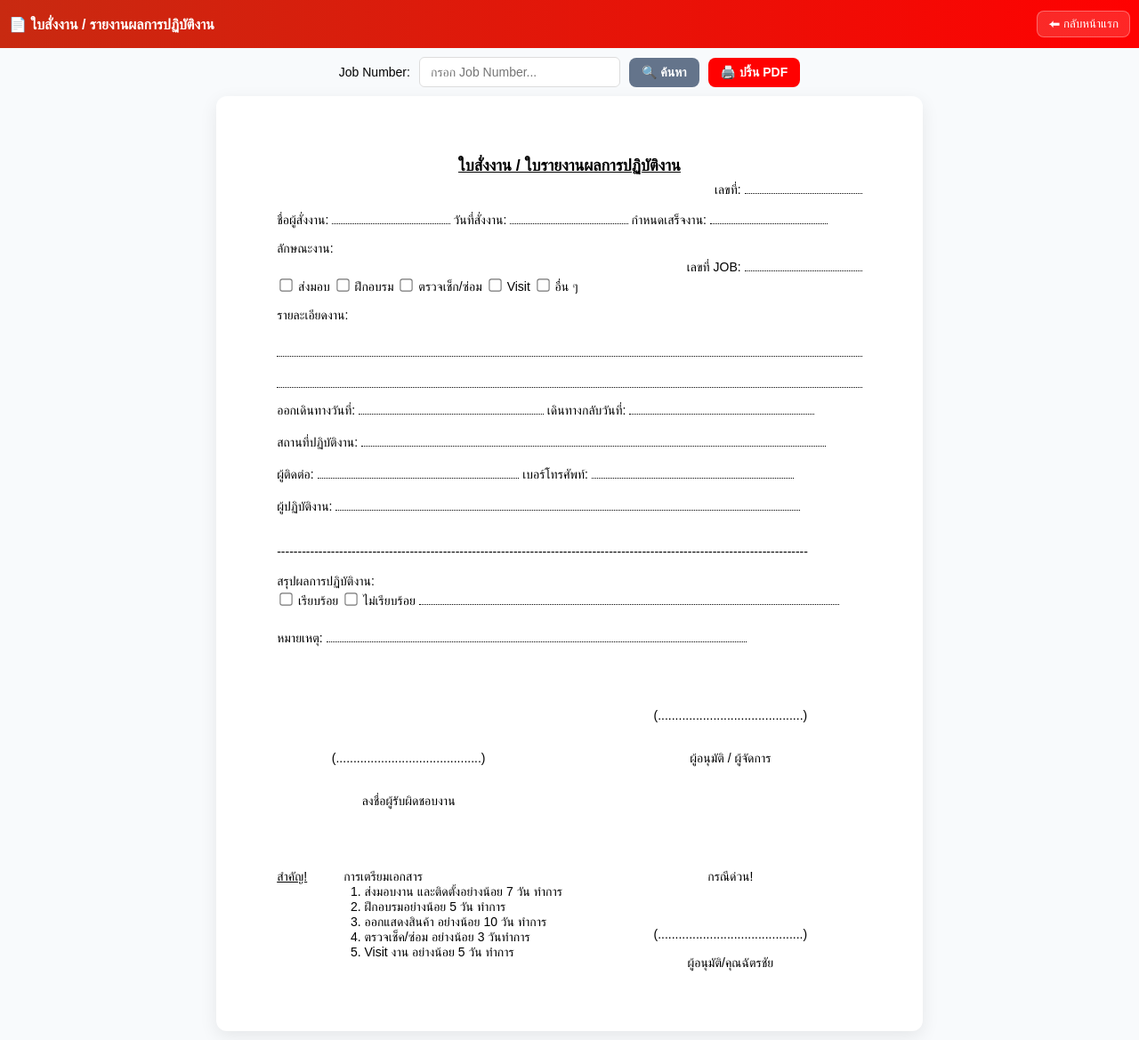
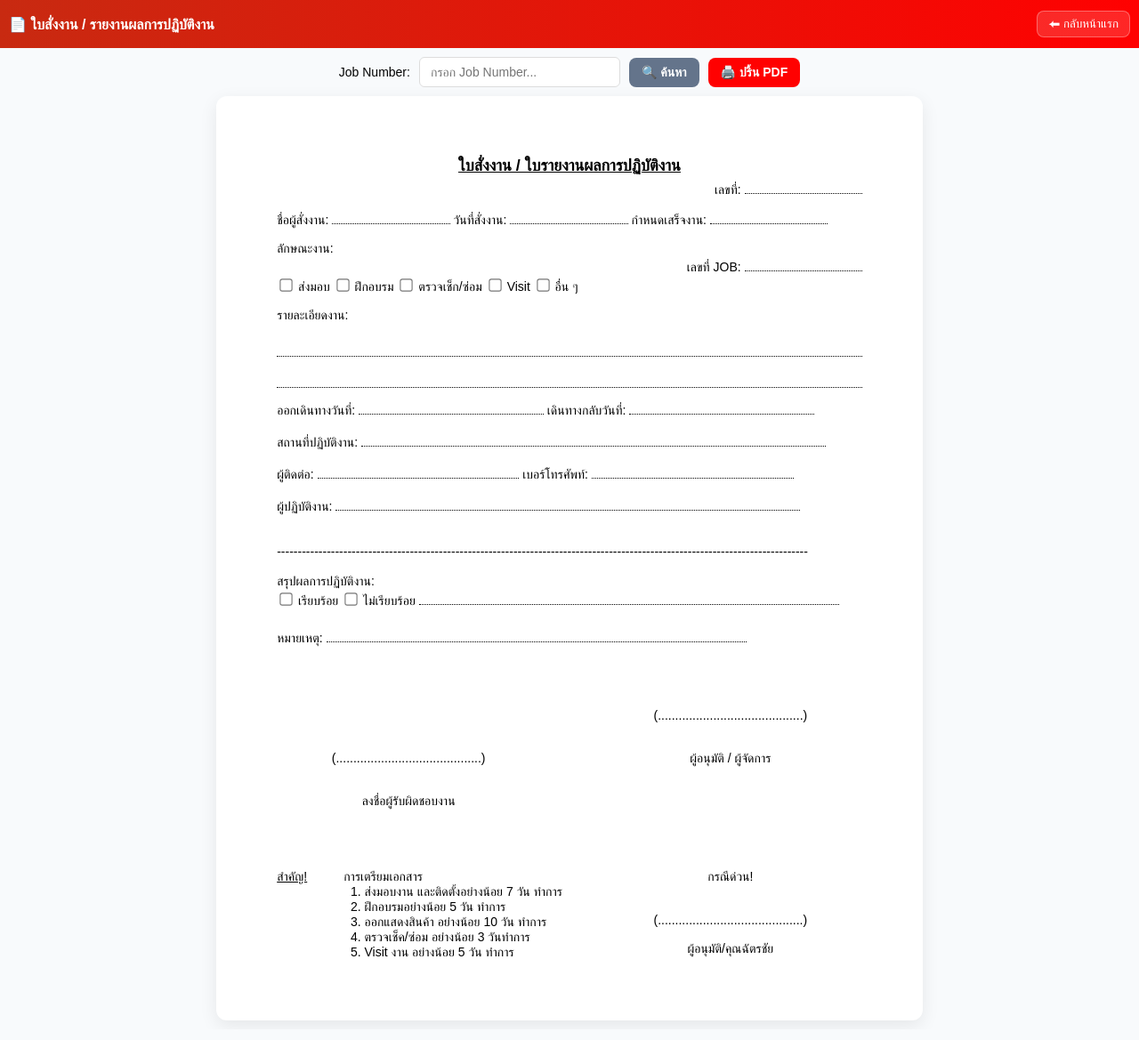
Before and after one commit to middlesautodidactic-sketch/test9, a plain HTML site: page reportS.html in a window 1280 px wide. Shown: the whole page at 89% size. Drawn offline with Linux system fonts and the light colour scheme.

Commit message:
Update reportS.html

```diff
--- a/reportS.html
+++ b/reportS.html
@@ -149,7 +149,7 @@ input[type="text"] { padding:8px 12px; font-size:14px; border:1px solid #ddd; bo
            &nbsp;&nbsp;4. ตรวจเช็ค/ซ่อม อย่างน้อย 3 วันทำการ<br>
            &nbsp;&nbsp;5. Visit งาน อย่างน้อย 5 วัน ทำการ<br>
       <div>
-        กรณีด่วน!<br><br><br><br>
+        กรณีด่วน!<br><br><br>
         (..........................................)<br><br>
         ผู้อนุมัติ/คุณฉัตรชัย
       </div>
```
